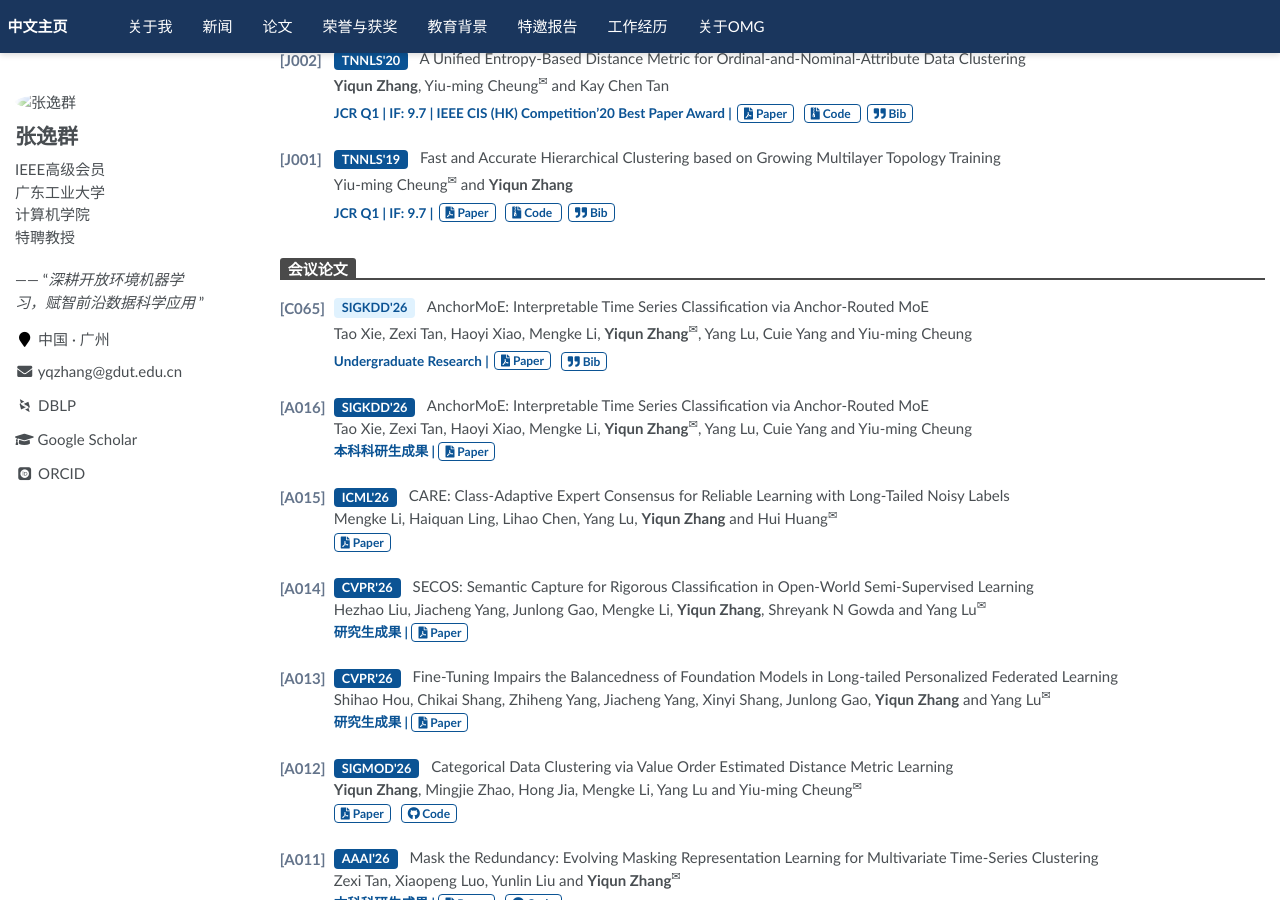
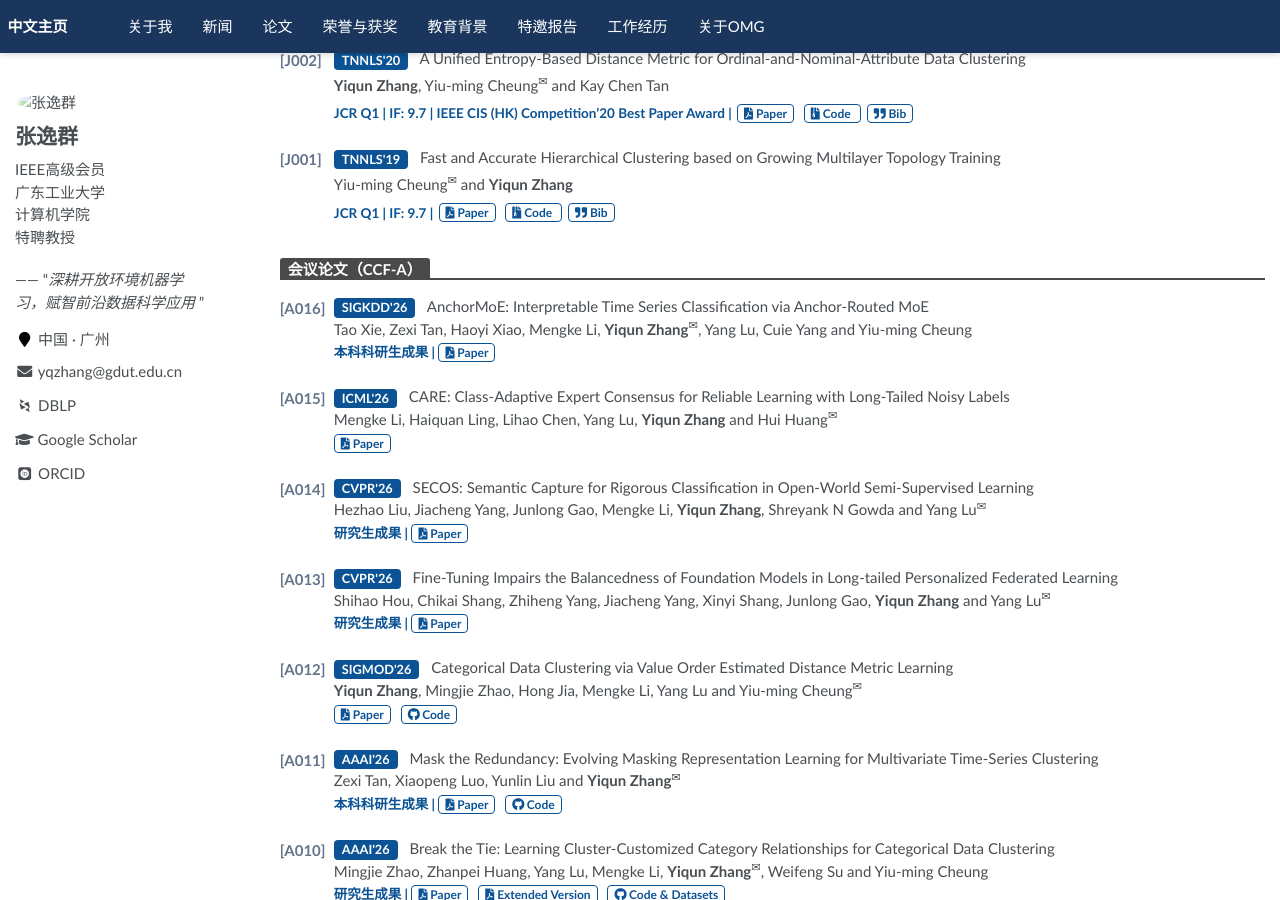
Before and after one commit to yqzhang-Zz/zh-publications, a Jekyll site: the page built from _pages/about.md, in a window 1280 px wide and 900 px high, scrolled down 2652 px. Built offline with Jekyll 4.4.1, drawn with Linux system fonts in a browser that asks for light colours; some web fonts are replaced; a script that is not in the unit is left out; comment, search, counter and statistics services are not loaded.

Commit message:
Update about.md

```diff
--- a/_pages/about.md
+++ b/_pages/about.md
@@ -98,105 +98,9 @@ redirect_from:
 
 
 <div style="display: flex; align-items: flex-end; margin-top: 35px; margin-bottom: 15px;">
-  <h3 style="background-color: #4a4a4a; color: #ffffff; padding: 2px 8px; margin: 0; font-size: 1em; font-weight: 600; border-radius: 3px 3px 0 0; line-height: 1.2;">会议论文</h3>
+  <h3 style="background-color: #4a4a4a; color: #ffffff; padding: 2px 8px; margin: 0; font-size: 1em; font-weight: 600; border-radius: 3px 3px 0 0; line-height: 1.2;">会议论文（CCF-A）</h3>
   <div style="flex-grow: 1; height: 2px; background-color: #4a4a4a;"></div>
 </div>
-
-{% for conf in site.data.conference_papers %}
-<div style="display: flex; margin-bottom: 1.5em; text-align: left;">
-
-  <div style="flex: 0 0 3.6em; color: #64748b; font-weight: bold; font-size: 1em; padding-top: 2px;">[{{ conf.id }}]</div>
-
-  <div style="flex: 1;">
-
-    {% assign c_key = conf.conf_key | strip %}
-    {% assign c_meta = site.data.conference_meta[c_key] %}
-    <div>
-      <span title="{{ c_meta.full_name }}" style="display: inline-block; background-color: #e0f2fe; color: #0b5394; padding: 2px 8px; border-radius: 4px; font-weight: bold; font-size: 0.85em; margin-right: 8px; vertical-align: middle; line-height: 1.2; cursor: help;">{{ conf.venue }}</span>
-      {{ conf.title }}
-    </div>
-
-    <div style="margin: 4px 0;">{{ conf.authors }}</div>
-
-    <div style="margin-top: 4px;">
-
-      {% assign meta_parts = "" %}
-
-      {% if c_meta.ccf and c_meta.ccf != "-" %}
-        {% assign meta_parts = meta_parts | append: "CCF-" | append: c_meta.ccf %}
-      {% endif %}
-
-      {% if c_meta.core and c_meta.core != "-" %}
-        {% if meta_parts != "" %}{% assign meta_parts = meta_parts | append: " | " %}{% endif %}
-        {% assign meta_parts = meta_parts | append: "CORE " | append: c_meta.core %}
-      {% endif %}
-
-      {% if conf.tag and conf.tag != "" %}
-        {% if meta_parts != "" %}{% assign meta_parts = meta_parts | append: " | " %}{% endif %}
-        {% assign meta_parts = meta_parts | append: conf.tag %}
-      {% endif %}
-
-      <span style="color: #0b5394; font-size: 0.9em; font-weight: bold; vertical-align: middle;">
-        {% if meta_parts != "" %}{{ meta_parts }} | {% endif %}
-      </span>
-
-      <a href="{{ conf.link }}" target="_blank" style="color: #0b5394; border: 1px solid #0b5394; border-radius: 4px; padding: 1px 6px; text-decoration: none; font-weight: bold; font-size: 0.8em; white-space: nowrap; vertical-align: middle; margin-left: 2px;"><i class="fas fa-file-pdf"></i> Paper</a>
-
-      {% if conf.extended %}
-      <a href="{{ conf.extended }}" target="_blank" style="color: #0b5394; border: 1px solid #0b5394; border-radius: 4px; padding: 1px 6px; text-decoration: none; font-weight: bold; font-size: 0.8em; white-space: nowrap; vertical-align: middle; margin-left: 6px;"><i class="fas fa-file-alt"></i> Extended Version</a>
-      {% endif %}
-
-      {% if conf.code %}
-      <a href="{{ conf.code }}" target="_blank" style="color: #0b5394; border: 1px solid #0b5394; border-radius: 4px; padding: 1px 6px; text-decoration: none; font-weight: bold; font-size: 0.8em; white-space: nowrap; vertical-align: middle; margin-left: 6px;">
-        {% if conf.code contains 'github.com' %}
-        <i class="fab fa-github"></i> Code
-        {% else %}
-        <i class="fas fa-file-archive"></i> Code
-        {% endif %}
-      </a>
-      {% endif %}
-
-      <button onclick="toggleConfBib('{{ conf.id }}')" style="color: #0b5394; background: none; border: 1px solid #0b5394; border-radius: 4px; padding: 1px 6px; font-weight: bold; font-size: 0.8em; white-space: nowrap; cursor: pointer; display: inline-block; font-family: inherit; vertical-align: middle; margin-left: 6px;"><i class="fas fa-quote-right"></i> Bib</button>
-    </div>
-
-    <div id="conf-bib-{{ conf.id }}" style="display: none; margin-top: 10px; position: relative; background: #f8fafc; border: 1px solid #e2e8f0; border-radius: 6px; padding: 12px; width: 100%; max-width: 650px; box-sizing: border-box; overflow-x: auto;">
-      <div style="position: absolute; top: 6px; right: 6px; display: flex; gap: 6px; z-index: 10;">
-        <button onclick="copyConfBib(this)" style="background: #ffffff; border: 1px solid #cbd5e1; padding: 2px 6px; border-radius: 4px; font-size: 0.75em; cursor: pointer; color: #475569; font-weight: bold; transition: all 0.2s;">Copy</button>
-        <button onclick="toggleConfBib('{{ conf.id }}')" style="background: #ffffff; border: 1px solid #cbd5e1; padding: 2px 6px; border-radius: 4px; font-size: 0.75em; cursor: pointer; color: #475569; font-weight: bold; transition: all 0.2s;">Fold</button>
-      </div>
-      <pre style="margin: 0; font-size: 0.85em; font-family: 'Fira Code', 'JetBrains Mono', 'Consolas', 'Monaco', monospace; line-height: 1.6; color: #334155; white-space: pre; padding-top: 20px; padding-left: 10px; padding-bottom: 10px;">{{ conf.bib }}</pre>
-    </div>
-
-  </div>
-</div>
-{% endfor %}
-
-<script>
-function toggleConfBib(id) {
-  const el = document.getElementById('conf-bib-' + id);
-  if (el.style.display === 'none' || el.style.display === '') {
-    el.style.display = 'block';
-  } else {
-    el.style.display = 'none';
-  }
-}
-
-function copyConfBib(copyBtn) {
-  const preElement = copyBtn.parentElement.nextElementSibling;
-  navigator.clipboard.writeText(preElement.innerText).then(() => {
-    copyBtn.innerText = 'Copied!';
-    copyBtn.style.backgroundColor = '#dcfce3';
-    copyBtn.style.borderColor = '#22c55e';
-    copyBtn.style.color = '#166534';
-    setTimeout(() => {
-      copyBtn.innerText = 'Copy';
-      copyBtn.style.backgroundColor = '#ffffff';
-      copyBtn.style.borderColor = '#cbd5e1';
-      copyBtn.style.color = '#475569';
-    }, 1500);
-  });
-}
-</script>
 
 <!-- A016 SIGKDD 2026 AnchorMoE Tao Xie -->
 <div style="display: flex; margin-bottom: 1.5em; text-align: left;">
```
